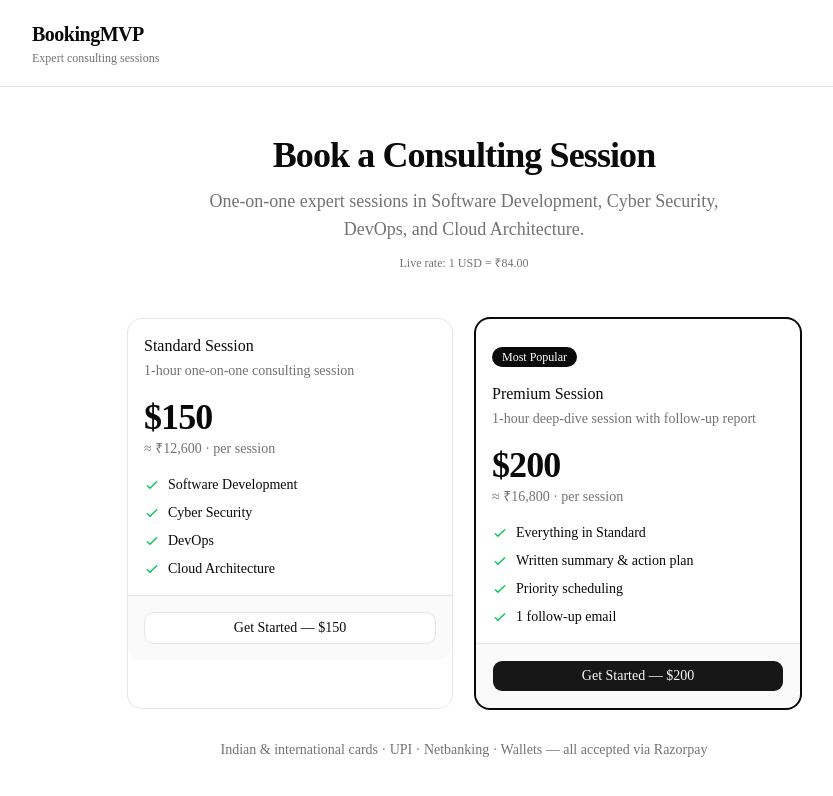
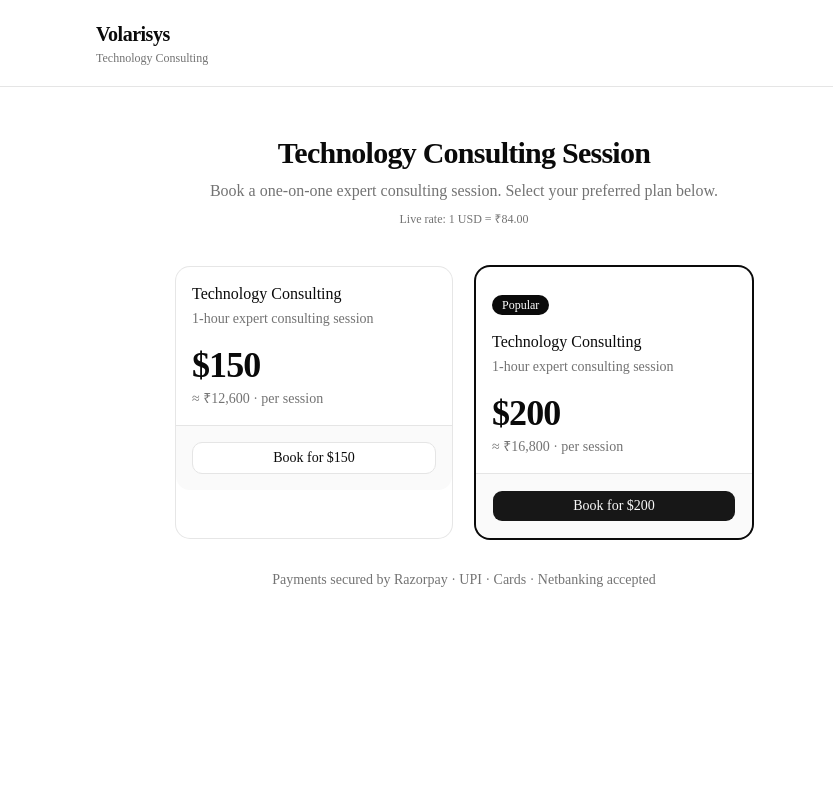
Before and after one commit to Ravikiran26/booking-mvp, a Next.js app: page / in a window 1280 px wide. Shown: the top 796 px of the page, without its empty margins (176-1009 px from the left). Built offline with nearby package versions, Linux system fonts and the light colour scheme; no server answers.

Commit message:
simplify: single technology consulting service, remove specific categories

```diff
--- a/src/app/page.tsx
+++ b/src/app/page.tsx
@@ -1,7 +1,6 @@
 import Link from 'next/link'
 import { Card, CardContent, CardFooter, CardHeader, CardTitle, CardDescription } from '@/components/ui/card'
 import { Button } from '@/components/ui/button'
-import { PLANS } from '@/lib/types'
 import { getLiveRate, usdToInr } from '@/lib/currency'
 
 export const revalidate = 3600
@@ -9,91 +8,59 @@ export const revalidate = 3600
 export default async function HomePage() {
   const rate = await getLiveRate()
 
+  const plans = [
+    { id: '150', amountUsd: 150 },
+    { id: '200', amountUsd: 200 },
+  ]
+
   return (
     <div className="min-h-screen bg-background">
-      {/* Header */}
       <header className="border-b">
-        <div className="max-w-4xl mx-auto px-4 py-5 flex items-center justify-between">
-          <div>
-            <h1 className="text-xl font-semibold tracking-tight">BookingMVP</h1>
-            <p className="text-xs text-muted-foreground mt-0.5">Expert consulting sessions</p>
-          </div>
+        <div className="max-w-3xl mx-auto px-4 py-5">
+          <h1 className="text-xl font-semibold tracking-tight">Volarisys</h1>
+          <p className="text-xs text-muted-foreground mt-0.5">Technology Consulting</p>
         </div>
       </header>
 
-      <main className="max-w-4xl mx-auto px-4 py-12">
-        {/* Hero */}
-        <div className="text-center mb-12">
-          <h2 className="text-4xl font-semibold tracking-tight mb-3">
-            Book a Consulting Session
+      <main className="max-w-3xl mx-auto px-4 py-12">
+        <div className="text-center mb-10">
+          <h2 className="text-3xl font-semibold tracking-tight mb-2">
+            Technology Consulting Session
           </h2>
-          <p className="text-muted-foreground text-lg max-w-xl mx-auto">
-            One-on-one expert sessions in Software Development, Cyber Security,
-            DevOps, and Cloud Architecture.
+          <p className="text-muted-foreground">
+            Book a one-on-one expert consulting session. Select your preferred plan below.
           </p>
-          <p className="text-xs text-muted-foreground mt-3">
+          <p className="text-xs text-muted-foreground mt-2">
             Live rate: 1 USD = ₹{rate.toFixed(2)}
           </p>
         </div>
 
-        {/* Plans */}
-        <div className="grid grid-cols-1 sm:grid-cols-2 gap-6 max-w-2xl mx-auto">
-          {PLANS.map((plan, index) => {
+        <div className="grid grid-cols-1 sm:grid-cols-2 gap-6 max-w-xl mx-auto">
+          {plans.map((plan, index) => {
             const amountInr = usdToInr(plan.amountUsd, rate)
             return (
-              <Card
-                key={plan.id}
-                className={index === 1 ? 'ring-2 ring-foreground' : ''}
-              >
+              <Card key={plan.id} className={index === 1 ? 'ring-2 ring-foreground' : ''}>
                 {index === 1 && (
                   <div className="px-4 pt-3">
                     <span className="inline-flex items-center rounded-full bg-foreground text-background px-2.5 py-0.5 text-xs font-medium">
-                      Most Popular
+                      Popular
                     </span>
                   </div>
                 )}
                 <CardHeader>
-                  <CardTitle>{plan.name}</CardTitle>
-                  <CardDescription>{plan.description}</CardDescription>
+                  <CardTitle>Technology Consulting</CardTitle>
+                  <CardDescription>1-hour expert consulting session</CardDescription>
                 </CardHeader>
-                <CardContent className="space-y-4">
-                  <div>
-                    <div className="text-4xl font-bold tracking-tight">
-                      ${plan.amountUsd}
-                    </div>
-                    <div className="text-sm text-muted-foreground mt-0.5">
-                      ≈ ₹{amountInr.toLocaleString('en-IN')} · per session
-                    </div>
+                <CardContent>
+                  <div className="text-4xl font-bold tracking-tight">${plan.amountUsd}</div>
+                  <div className="text-sm text-muted-foreground mt-1">
+                    ≈ ₹{amountInr.toLocaleString('en-IN')} · per session
                   </div>
-
-                  <ul className="space-y-2">
-                    {plan.features.map((feature) => (
-                      <li key={feature} className="flex items-center gap-2 text-sm">
-                        <svg
-                          className="size-4 text-green-500 shrink-0"
-                          fill="none"
-                          stroke="currentColor"
-                          viewBox="0 0 24 24"
-                        >
-                          <path
-                            strokeLinecap="round"
-                            strokeLinejoin="round"
-                            strokeWidth={2}
-                            d="M5 13l4 4L19 7"
-                          />
-                        </svg>
-                        {feature}
-                      </li>
-                    ))}
-                  </ul>
                 </CardContent>
                 <CardFooter>
                   <Link href={`/book/${plan.id}`} className="w-full">
-                    <Button
-                      className="w-full"
-                      variant={index === 1 ? 'default' : 'outline'}
-                    >
-                      Get Started — ${plan.amountUsd}
+                    <Button className="w-full" variant={index === 1 ? 'default' : 'outline'}>
+                      Book for ${plan.amountUsd}
                     </Button>
                   </Link>
                 </CardFooter>
@@ -103,7 +70,7 @@ export default async function HomePage() {
         </div>
 
         <p className="text-center text-sm text-muted-foreground mt-8">
-          Indian & international cards · UPI · Netbanking · Wallets — all accepted via Razorpay
+          Payments secured by Razorpay · UPI · Cards · Netbanking accepted
         </p>
       </main>
     </div>
--- a/src/lib/types.ts
+++ b/src/lib/types.ts
@@ -3,32 +3,19 @@ export type Plan = {
   name: string
   amountUsd: number
   description: string
-  features: string[]
 }
 
 export const PLANS: Plan[] = [
   {
     id: '150',
-    name: 'Standard Session',
+    name: 'Technology Consulting',
     amountUsd: 150,
-    description: '1-hour one-on-one consulting session',
-    features: [
-      'Software Development',
-      'Cyber Security',
-      'DevOps',
-      'Cloud Architecture',
-    ],
+    description: 'One-on-one expert technology consulting session',
   },
   {
     id: '200',
-    name: 'Premium Session',
+    name: 'Technology Consulting',
     amountUsd: 200,
-    description: '1-hour deep-dive session with follow-up report',
-    features: [
-      'Everything in Standard',
-      'Written summary & action plan',
-      'Priority scheduling',
-      '1 follow-up email',
-    ],
+    description: 'One-on-one expert technology consulting session',
   },
 ]
```
